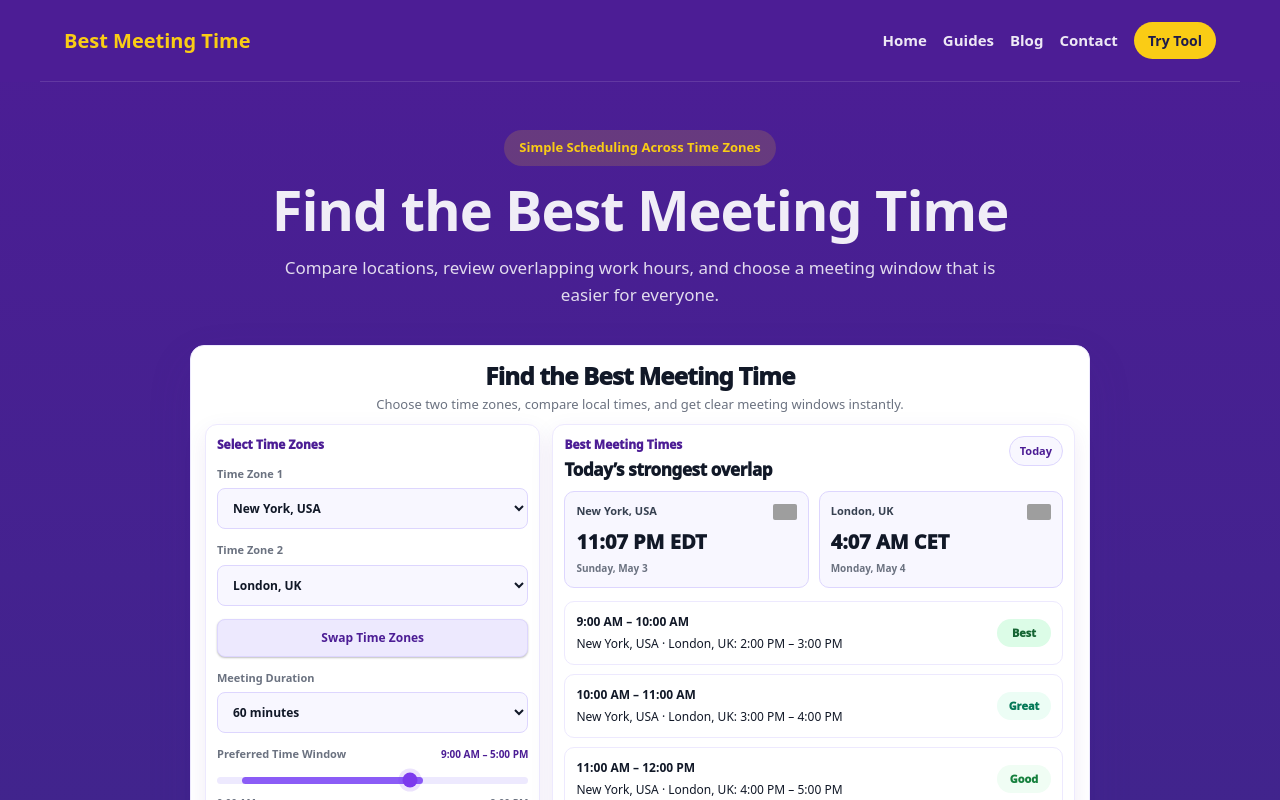
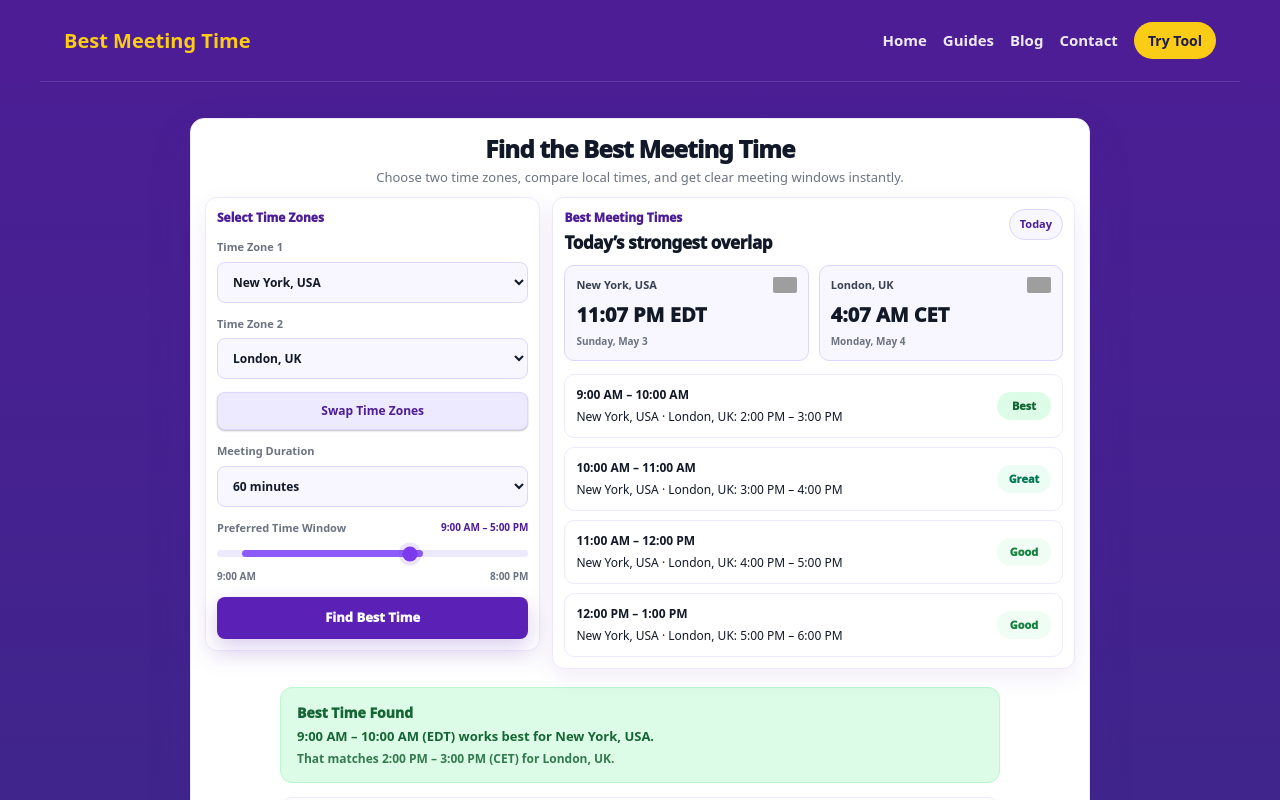
Before and after one commit to techtalk1282/Best-Meeting-Time, a Next.js app: page /how-it-works in a window 1280 px wide. Shown: the top 800 px of the page. Built offline with nearby package versions, Linux system fonts and the light colour scheme; grey boxes are pictures that could not be loaded.

Commit message:
Remove duplicate how-it-works hero above scheduling tool
Removed hero section and added intro spacer.

```diff
--- a/app/how-it-works/page.tsx
+++ b/app/how-it-works/page.tsx
@@ -29,16 +29,7 @@ export default function HowItWorksPage() {
         <SiteNav />
       </div>
 
-      <section style={heroSection}>
-        <div style={heroCard}>
-          <p style={eyebrow}>Simple Scheduling Across Time Zones</p>
-          <h1 style={heading}>Find the Best Meeting Time</h1>
-          <p style={subtext}>
-            Compare locations, review overlapping work hours, and choose a
-            meeting window that is easier for everyone.
-          </p>
-        </div>
-      </section>
+            <section style={introSpacer} />
 
       <section id="schedule-tool" style={toolSection}>
         <ToolPreviewSection />
@@ -99,7 +90,7 @@ const pageWrap = {
   color: "#ffffff",
 };
 
-const heroSection = { padding: "48px 20px 18px" };
+const introSpacer = { padding: "14px 20px 4px" };
 
 const heroCard = {
   maxWidth: "900px",
```
